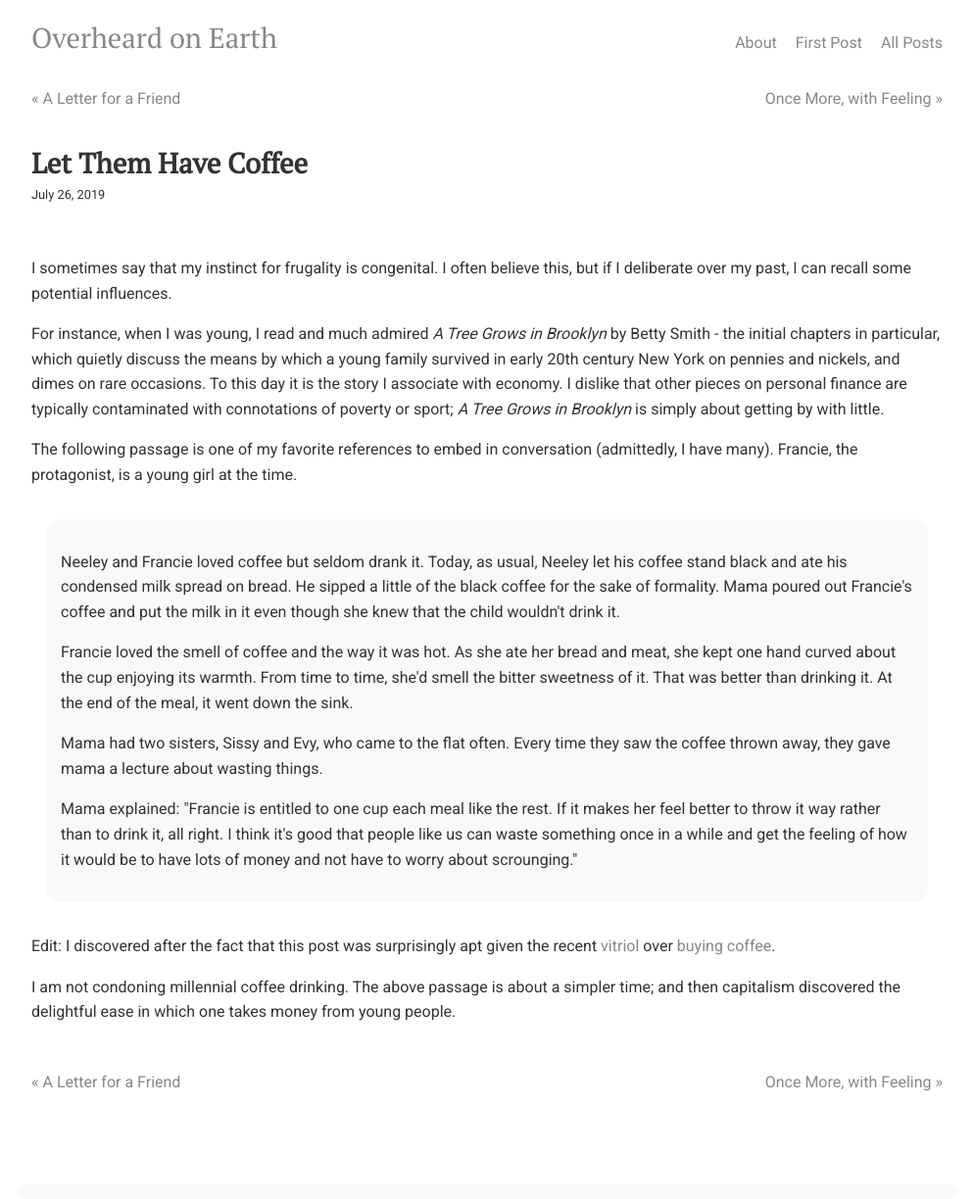
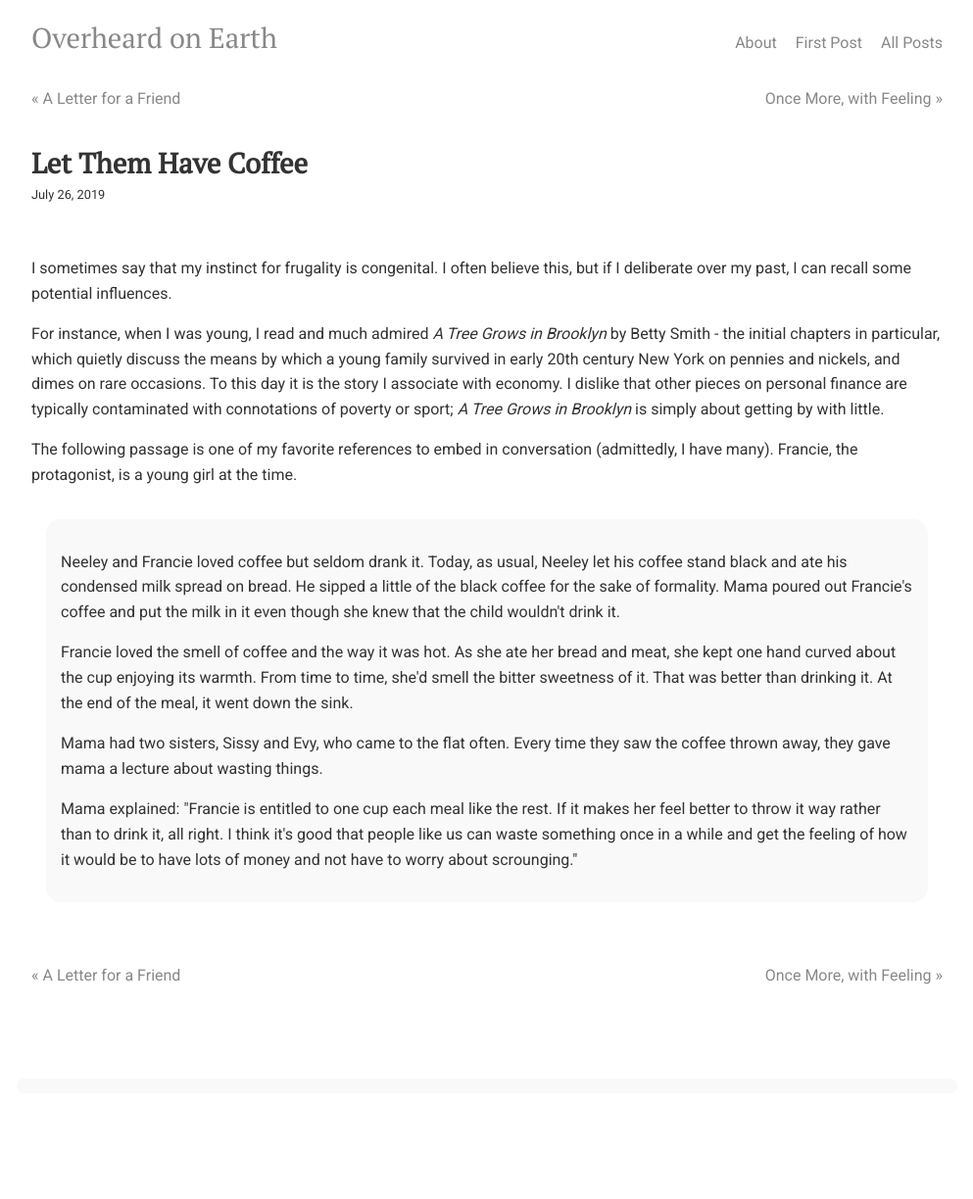
Before and after one commit to overheardonearth/overheardonearth.github.io, a Jekyll site: the page built from _posts/2019-07-26-let-them-have-coffee.html, in a window 1280 px wide. Shown: the whole page at 98% size, without its empty margins (143-1136 px from the left). Built offline with Jekyll 4.4.1, drawn with Linux system fonts in a browser that asks for light colours; comment, search, counter and statistics services are not loaded; after the commit the page ends 1116 px from its top, so only the background shows below that.

Commit message:
Update 2019-07-26-let-them-have-coffee.html

```diff
--- a/_posts/2019-07-26-let-them-have-coffee.html
+++ b/_posts/2019-07-26-let-them-have-coffee.html
@@ -24,9 +24,3 @@ Mama had two sisters, Sissy and Evy, who came to the flat often. Every time they
 
 <p>
 Mama explained: "Francie is entitled to one cup each meal like the rest. If it makes her feel better to throw it way rather than to drink it, all right. I think it's good that people like us can waste something once in a while and get the feeling of how it would be to have lots of money and not have to worry about scrounging." </div>
-
-
-
-  Edit: I discovered after the fact that this post was surprisingly apt given the recent <a href="https://www.eater.com/2019/6/11/18661768/suze-orman-coffee-latte-myth-millennial-personal-finance-tips">vitriol</a> over <a href="https://www.theatlantic.com/health/archive/2019/07/coffee-financial-advice/594244/">buying coffee</a>.
-  <p>
-I am not condoning millennial coffee drinking. The above passage is about a simpler time; and then capitalism discovered the delightful ease in which one takes money from young people.
```
